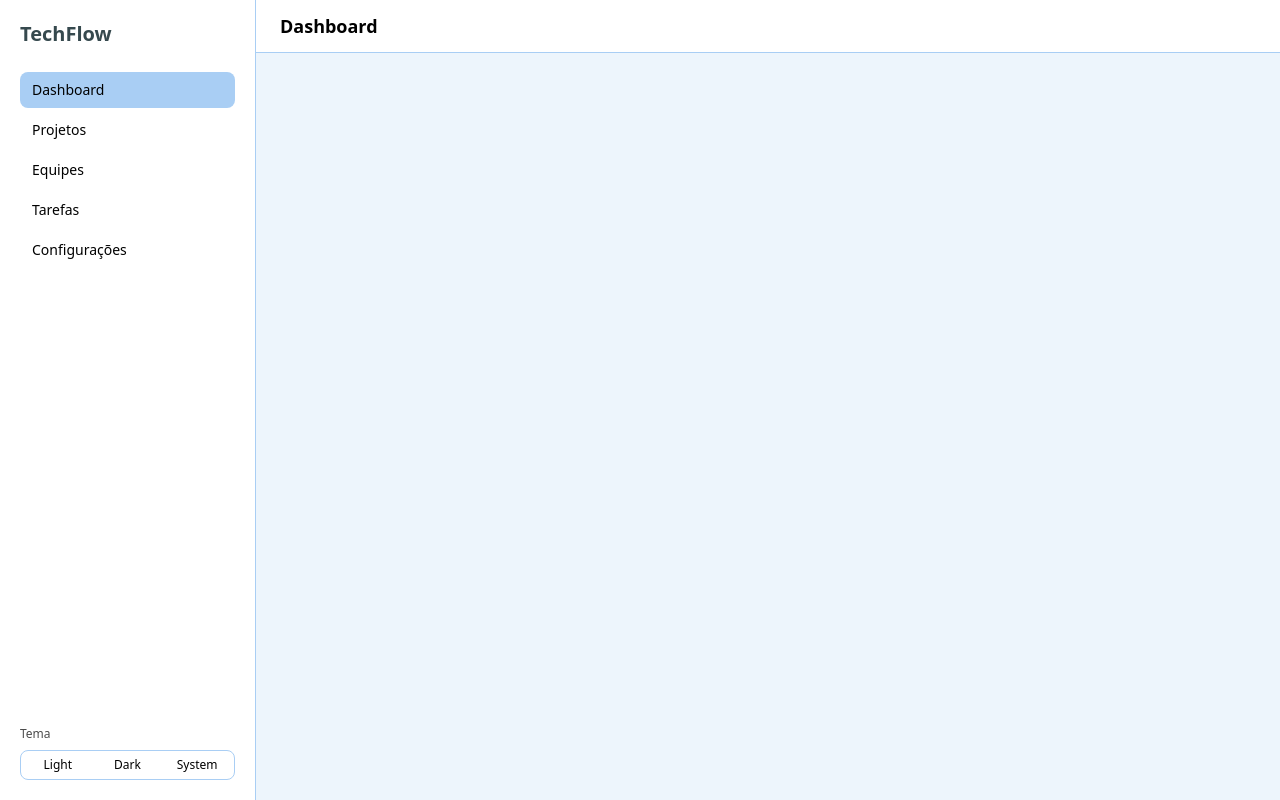
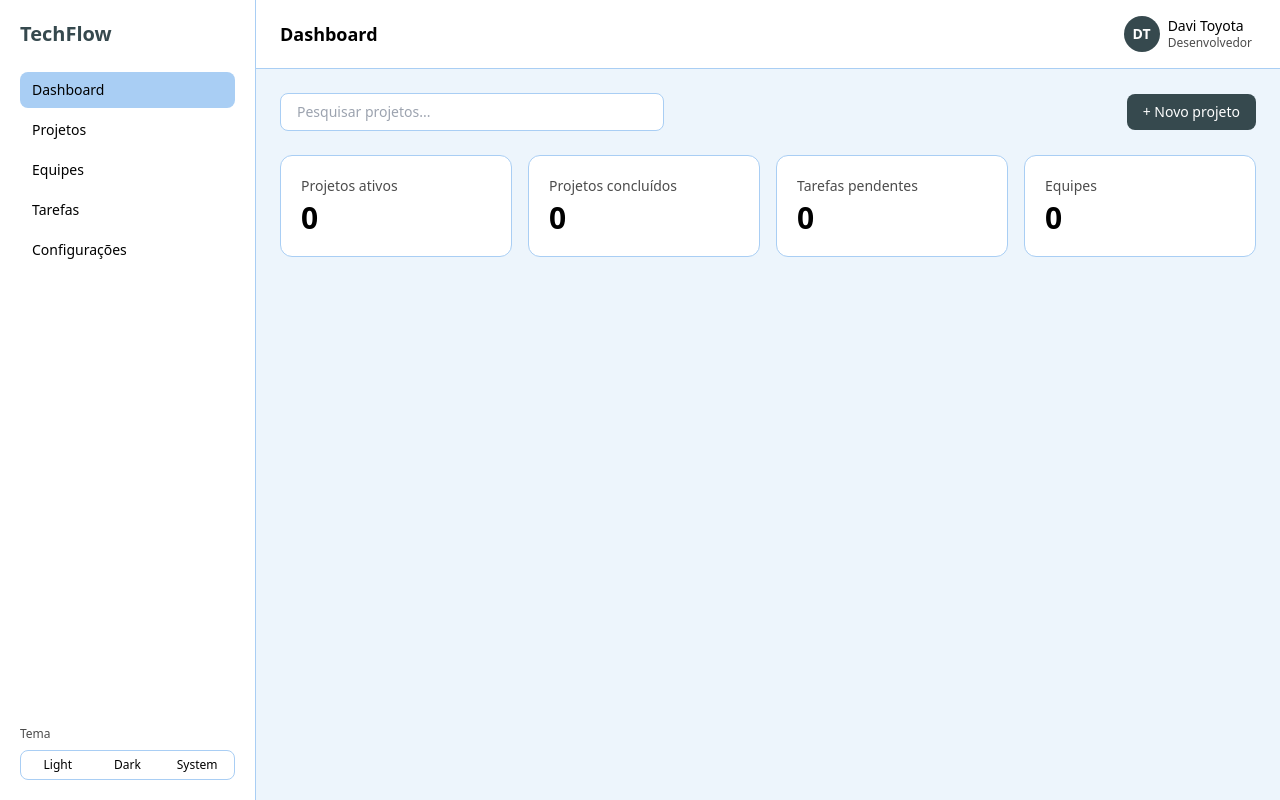
Before and after one commit to davitoyota/tech-flow, a website built with Vite: page index.html in a window 1280 px wide. Built offline with nearby package versions, Linux system fonts and the light colour scheme.

Commit message:
feat: Adicionando botoes para criar projeto e cards

```diff
--- a/index.html
+++ b/index.html
@@ -84,6 +84,65 @@
 
         <div class="ml-auto flex items-center gap-3">
 
+           <!-- parte  do usuario e dropdown -->
+          <div class="relative">
+            <button id="userBtn" aria-haspopup="true" aria-expanded="false"
+              class="flex items-center gap-2 rounded-lg p-1 transition hover:bg-icy/40 focus:outline-none focus:ring-2 focus:ring-icy active:scale-95 dark:hover:bg-iron">
+              <span class="flex h-9 w-9 items-center justify-center rounded-full bg-iron text-sm font-semibold text-white dark:bg-icy dark:text-ink">DT</span>
+              <span class="hidden text-left text-sm leading-tight md:block">
+                <span class="block font-medium">Davi Toyota</span>
+                <span class="block text-xs opacity-70">Desenvolvedor</span>
+              </span>
+            </button>
+
+            <div id="userMenu"
+              class="absolute right-0 mt-2 hidden w-48 flex-col rounded-lg border border-icy bg-white py-1 text-sm shadow-lg dark:border-iron dark:bg-iron">
+              <a href="#" class="px-4 py-2 transition hover:bg-icy/40 dark:hover:bg-ink">Meu perfil</a>
+              <a href="#" class="px-4 py-2 transition hover:bg-icy/40 dark:hover:bg-ink">Configurações</a>
+              <a href="#" class="px-4 py-2 transition hover:bg-icy/40 dark:hover:bg-ink">Sair</a>
+            </div>
+          </div>
+        </div>
+      </header>
+
+      <!-- buscar projeto e novo prjeto  -->
+      <main class="flex flex-1 flex-col gap-6 p-4 sm:p-6">
+
+        <!-- Pesquisa + ações -->
+        <div class="flex flex-col gap-3 sm:flex-row sm:items-center sm:justify-between">
+          <input id="search" type="search" placeholder="Pesquisar projetos..."
+            class="w-full rounded-lg border border-icy bg-white px-4 py-2 text-sm transition focus:border-iron focus:outline-none focus:ring-2 focus:ring-icy dark:border-iron dark:bg-ink dark:focus:border-icy sm:max-w-sm" />
+
+          <div class="flex flex-wrap gap-2">
+
+            <button id="newProjectBtn"
+              class="open-modal rounded-lg bg-iron px-4 py-2 text-sm font-medium text-white transition duration-200 hover:bg-ink focus:outline-none focus:ring-2 focus:ring-icy active:scale-95 dark:bg-icy dark:text-ink dark:hover:bg-white">
+              + Novo projeto
+            </button>
+          </div>
+        </div>
+
+        <!-- cards -->
+        <section class="grid grid-cols-1 gap-4 sm:grid-cols-2 xl:grid-cols-4">
+          <div class="rounded-xl border border-icy bg-white p-5 transition duration-200 hover:-translate-y-1 dark:border-iron dark:bg-iron/40">
+            <p class="text-sm opacity-70">Projetos ativos</p>
+            <p class="mt-1 text-3xl font-bold">0</p>
+          </div>
+          <div class="rounded-xl border border-icy bg-white p-5 transition duration-200 hover:-translate-y-1 dark:border-iron dark:bg-iron/40">
+            <p class="text-sm opacity-70">Projetos concluídos</p>
+            <p class="mt-1 text-3xl font-bold">0</p>
+          </div>
+          <div class="rounded-xl border border-icy bg-white p-5 transition duration-200 hover:-translate-y-1 dark:border-iron dark:bg-iron/40">
+            <p class="text-sm opacity-70">Tarefas pendentes</p>
+            <p class="mt-1 text-3xl font-bold">0</p>
+          </div>
+          <div class="rounded-xl border border-icy bg-white p-5 transition duration-200 hover:-translate-y-1 dark:border-iron dark:bg-iron/40">
+            <p class="text-sm opacity-70">Equipes</p>
+            <p class="mt-1 text-3xl font-bold">0</p>
+          </div>
+        </section>
+
+
 
   </div>
 
```
